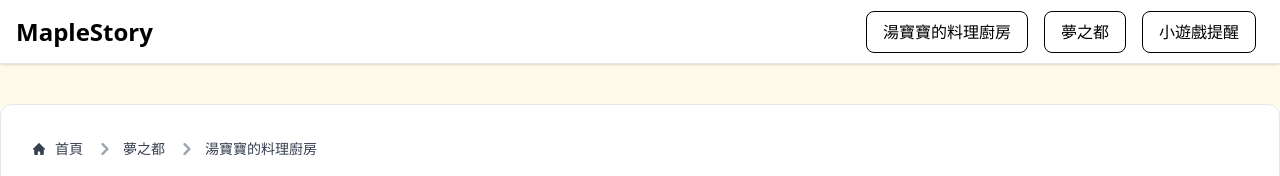
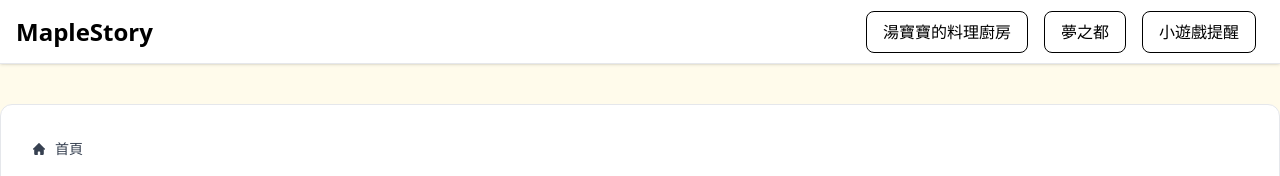
Before and after one commit to RvGIN/tms, a plain HTML site: page index.html in a window 1280 px wide. Shown: the top 176 px of the page. Drawn offline with nearby package versions, Linux system fonts and the light colour scheme.

Commit message:
Update index.html

```diff
--- a/index.html
+++ b/index.html
@@ -39,24 +39,6 @@
                         首頁
                     </a>
                 </li>
-                <li>
-                    <div class="flex items-center">
-                        <svg class="w-3 h-3 text-gray-400 mx-1" aria-hidden="true" xmlns="http://www.w3.org/2000/svg"
-                            fill="none" viewBox="0 0 6 10">
-                            <path stroke="currentColor" stroke-linecap="round" stroke-linejoin="round" stroke-width="2"
-                                d="m1 9 4-4-4-4" />
-                        </svg>
-                        <span class="ml-1 text-sm font-medium text-gray-700 md:ml-2">夢之都</span>
-                    </div>
-                </li>
-                <li>
-                    <div class="flex items-center">
-                        <svg class="w-3 h-3 text-gray-400 mx-1" aria-hidden="true" xmlns="http://www.w3.org/2000/svg" fill="none" viewBox="0 0 6 10">
-                            <path stroke="currentColor" stroke-linecap="round" stroke-linejoin="round" stroke-width="2" d="m1 9 4-4-4-4" />
-                        </svg>
-                        <span class="ml-1 text-sm font-medium text-gray-700 md:ml-2">湯寶寶的料理廚房</span>
-                    </div>
-                </li>
             </ol>
 
             <div class="flex flex-wrap">
```
